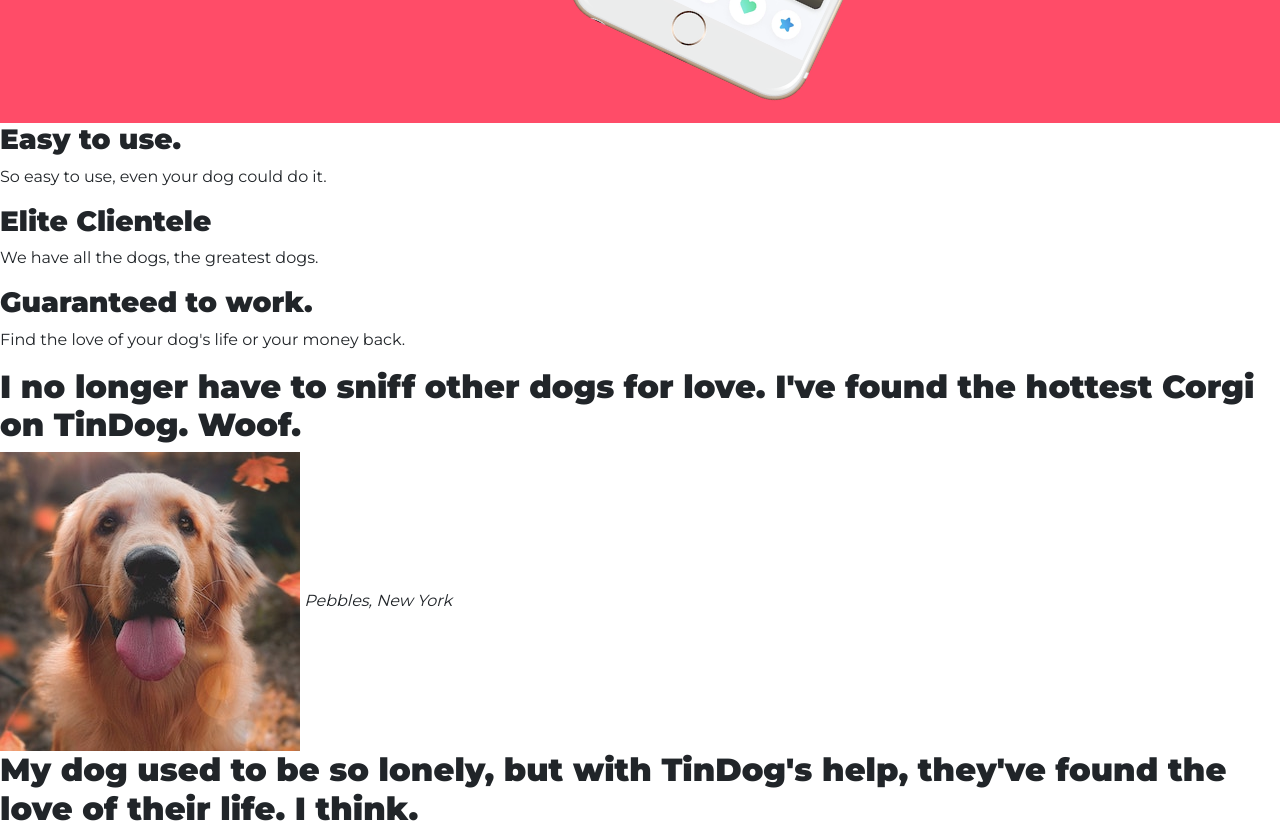
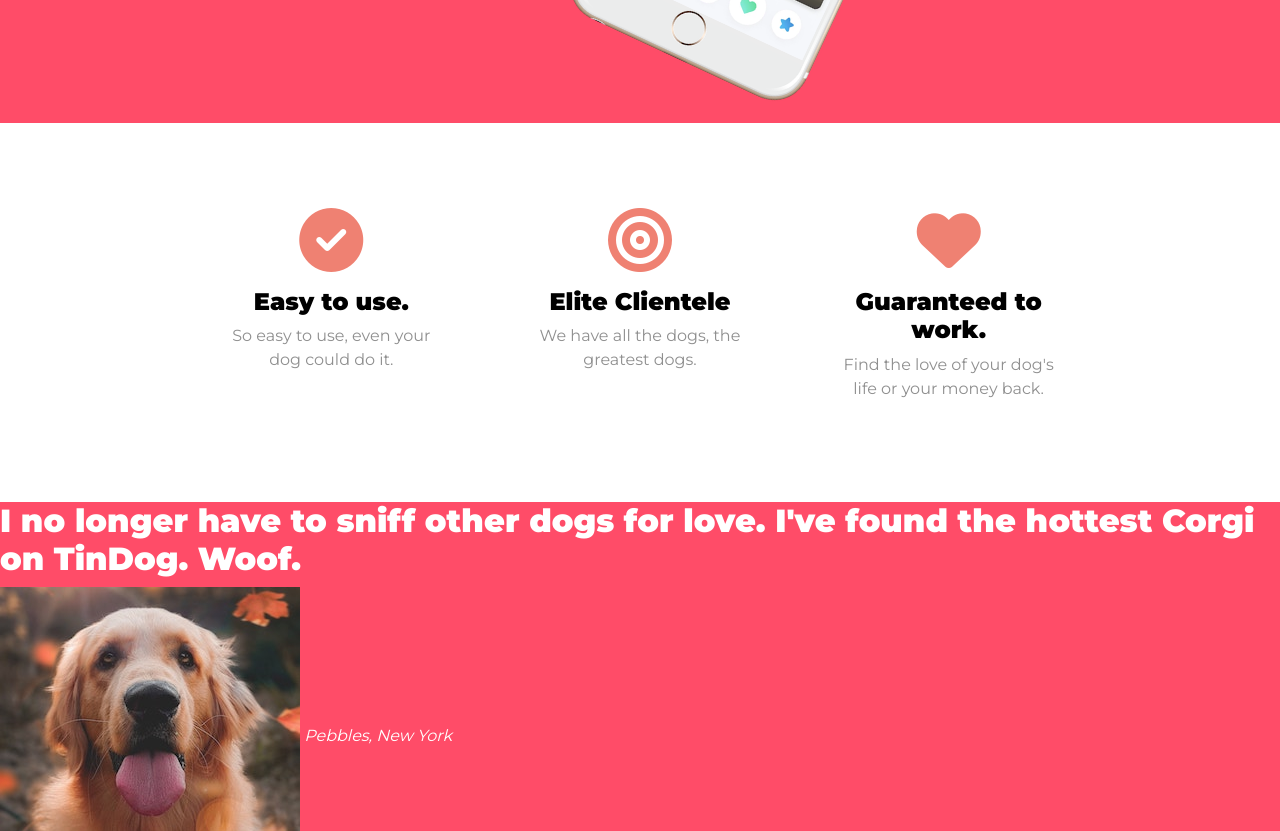
Before and after one commit to nachosabatini/bootstrap-TinDog, a plain HTML site: page index.html in a window 1280 px wide. Shown: the part 620-1451 px from the top of the page. Drawn offline with nearby package versions, Linux system fonts and the light colour scheme.

Commit message:
Bootstrap challenge

```diff
--- a/css/styles.css
+++ b/css/styles.css
@@ -9,11 +9,13 @@ h1, h2, h3, h4, h5, h6 {
     font-weight: 900;
 }
 
+
 /* Ids */
 #title {
     background-color: #ff4c68;
     color: #fff;
 }
+
 
 /* Class */
 .big-heading{
@@ -26,6 +28,16 @@ h1, h2, h3, h4, h5, h6 {
     padding: 3% 15%;
 }
 
+.colored-section{
+    background-color: #ff4c68;
+    color: #ffffff;
+}
+
+.white-section{
+    background-color: #ffffff;
+    color: #000000;
+
+}
 /* Navigation bar */
 .navbar{
     padding: 0 0 4.5rem ;
@@ -58,3 +70,33 @@ h1, h2, h3, h4, h5, h6 {
     width: 60%;
     transform: rotate(25deg);
 }
+
+
+/* Features */
+#features{
+    position: relative;
+}
+.container-features{
+    text-align: center;
+}
+
+.feature-box{
+    padding : 5%;
+}
+
+.icons{
+    color: #ef8172;
+    margin-bottom: 1rem;
+}
+
+.icons:hover{
+    color: #ff4c68;
+}
+
+.feature-title{
+    font-size: 1.5rem;
+}
+
+.feature-desc{
+    color: #8f8f8f;
+}
--- a/index.html
+++ b/index.html
@@ -34,7 +34,7 @@
     <script src="https://kit.fontawesome.com/aecd265905.js" crossorigin="anonymous"></script>
   </head>
   <body>
-    <section id="title">
+    <section id="title" class="colored-section">
       <div class="container-fluid">
         <!-- Nav Bar -->
         <nav class="navbar navbar-expand-lg navbar-dark">
@@ -81,19 +81,34 @@
     </section>
 
     <!-- Features -->
-    <section id="features">
-      <h3>Easy to use.</h3>
-      <p>So easy to use, even your dog could do it.</p>
+    <section id="features" class="white-section">
+      <div class="container-fluid container-features">
+        <div class="row">
 
-      <h3>Elite Clientele</h3>
-      <p>We have all the dogs, the greatest dogs.</p>
+          <div class="feature-box col-lg-4">
+            <i class="fas fa-check-circle fa-4x icons"></i>
+            <h3 class="feature-title">Easy to use.</h3>
+            <p class="feature-desc">So easy to use, even your dog could do it.</p>
+          </div>
 
-      <h3>Guaranteed to work.</h3>
-      <p>Find the love of your dog's life or your money back.</p>
+          <div class="feature-box col-lg-4">
+            <i class="fas fa-bullseye fa-4x icons"></i>
+            <h3 class="feature-title">Elite Clientele</h3>
+            <p class="feature-desc">We have all the dogs, the greatest dogs.</p>
+          </div>
+
+          <div class="feature-box col-lg-4">
+            <i class="fas fa-heart fa-4x icons"></i>
+            <h3 class="feature-title">Guaranteed to work.</h3>
+            <p class="feature-desc">Find the love of your dog's life or your money back.</p>
+          </div>
+
+        </div>
+      </div>
     </section>
 
     <!-- Testimonials -->
-    <section id="testimonials">
+    <section id="testimonials" class="colored-section">
       <h2>
         I no longer have to sniff other dogs for love. I've found the hottest
         Corgi on TinDog. Woof.
@@ -114,7 +129,7 @@
     </section>
 
     <!-- Press -->
-    <section id="press">
+    <section id="press" class="colored-section">
       <img src="images/techcrunch.png" alt="tc-logo" />
       <img src="images/tnw.png" alt="tnw-logo" />
       <img src="images/bizinsider.png" alt="biz-insider-logo" />
@@ -122,7 +137,7 @@
     </section>
 
     <!-- Pricing -->
-    <section id="pricing">
+    <section id="pricing" class="white-section">
       <h2>A Plan for Every Dog's Needs</h2>
       <p>Simple and affordable price plans for your and your dog.</p>
 
@@ -150,14 +165,14 @@
     </section>
 
     <!-- Call to Action -->
-    <section id="cta">
+    <section id="cta" class="colored-section">
       <h3>Find the True Love of Your Dog's Life Today.</h3>
       <button type="button">Download</button>
       <button type="button">Download</button>
     </section>
 
     <!-- Footer -->
-    <footer id="footer">
+    <footer id="footer" class="white-section">
       <p>© Copyright 2018 TinDog</p>
     </footer>
   </body>
```
